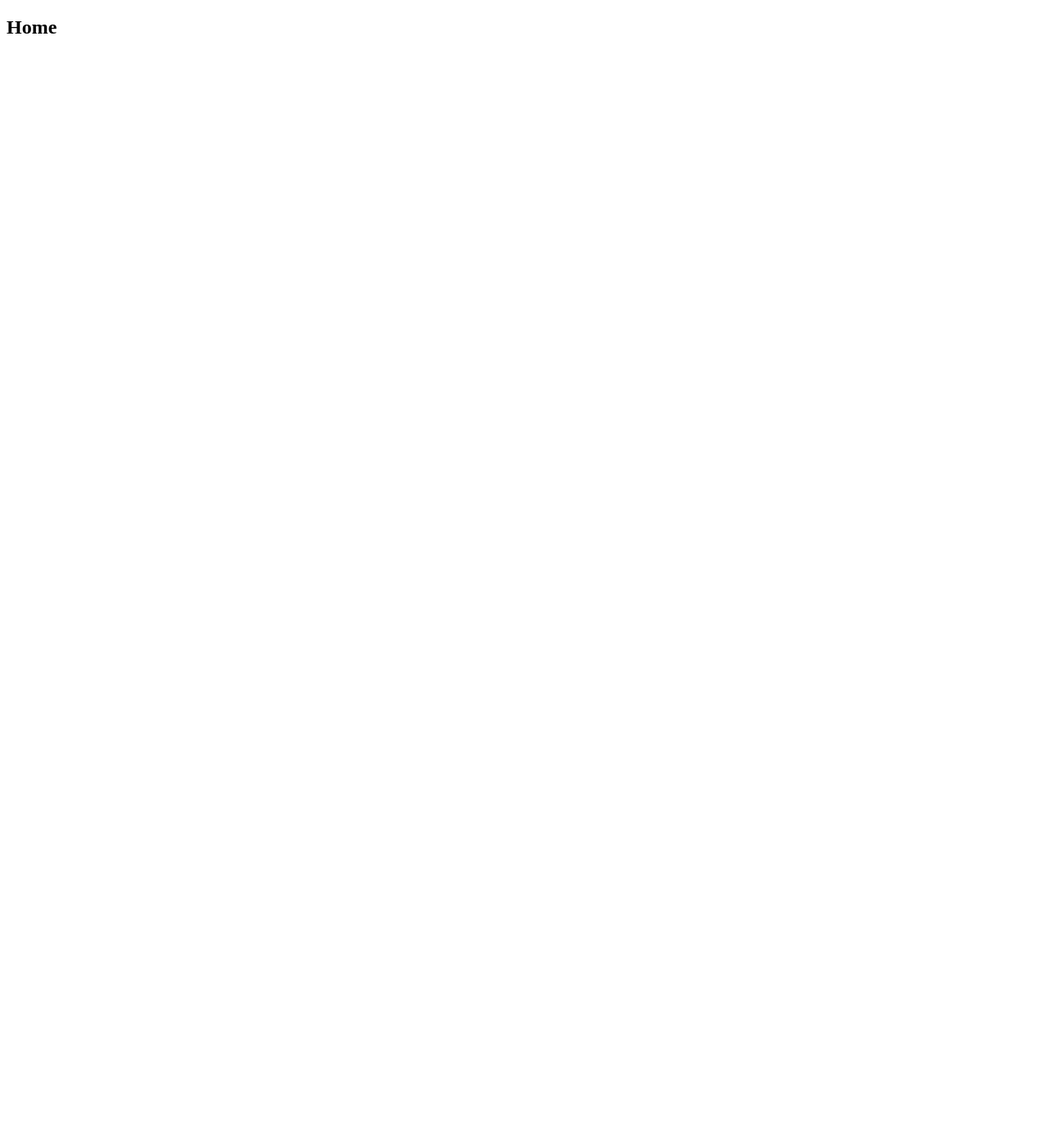
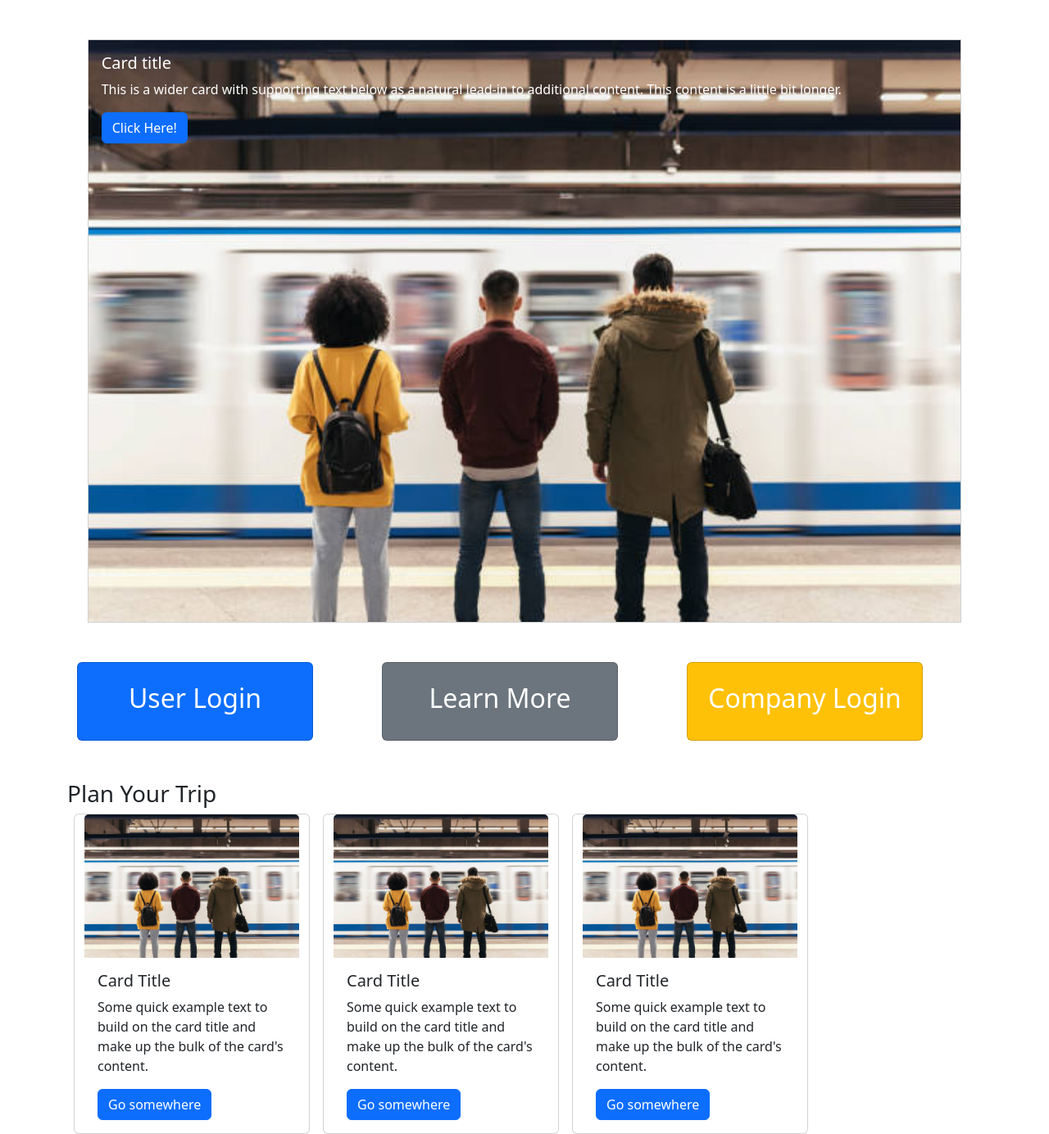
Before and after one commit to Intesar-Alam/Destination-Loading, a React (Create React App) app in the folder react-client-type/: page / in a window 1280 px wide. Shown: the whole page at 82% size. Before the commit the page ends 800 px from the top, so only its background shows below. Built offline with nearby package versions, Linux system fonts and the light colour scheme.

Commit message:
#64 add jsx to home page

```diff
--- a/react-client-type/public/index.html
+++ b/react-client-type/public/index.html
@@ -3,6 +3,7 @@
   <head>
     <meta charset="utf-8" />
     <meta name="viewport" content="width=device-width, initial-scale=1" />
+    <link href="https://cdn.jsdelivr.net/npm/bootstrap@5.2.0-beta1/dist/css/bootstrap.min.css" rel="stylesheet" integrity="sha384-0evHe/X+R7YkIZDRvuzKMRqM+OrBnVFBL6DOitfPri4tjfHxaWutUpFmBp4vmVor" crossorigin="anonymous">
     <title>Destination Loading App</title>
   </head>
   <body>
--- a/react-client-type/src/App.tsx
+++ b/react-client-type/src/App.tsx
@@ -11,6 +11,7 @@ import Menu from './components/Menu';
 import NotFound from './components/NotFound';
 import UserReservationList from './components/UserReservationList';
 import SingleUserReservation from './components/SingleUserReservation';
+import Footer from './components/Footer';
 
 function App() {
   return (
@@ -24,6 +25,7 @@ function App() {
           <Route path="/login" element={<Login />} />
           <Route path="/navbar" element={<Navbar />} />
           <Route path="/menu" element={<Menu />} />
+          <Route path="/footer" element={<Footer />} />
           <Route path="/notfound" element={<NotFound />} />
           <Route path="/userreservationlist" element={<UserReservationList />} />
           <Route path="/singleuserreservation" element={<SingleUserReservation />} />
--- /dev/null
+++ b/react-client-type/src/components/Footer.tsx
@@ -0,0 +1,7 @@
+function Footer() {
+  return(
+    <h2>Footer</h2>
+  );
+}
+
+export default Footer;
--- a/react-client-type/src/components/Home.tsx
+++ b/react-client-type/src/components/Home.tsx
@@ -1,6 +1,94 @@
+import { Link } from 'react-router-dom';
+
+import Row from 'react-bootstrap/Row';
+import Card from 'react-bootstrap/Card';
+import Button from 'react-bootstrap/Button';
+import Container from 'react-bootstrap/Container';
+
+import JumboImage from '../images/travelers.jpg';
+
 function Home() {
-  return(
-    <h2>Home</h2>
+  return (
+    <>
+      <Card className="text-white rounded-0 col-md-10 mx-auto my-5">
+        <Card.Img src={JumboImage} alt="Card image" className="rounded-0" />
+        <Card.ImgOverlay>
+          <Card.Title>Card title</Card.Title>
+          <Card.Text>
+            This is a wider card with supporting text below as a natural lead-in to
+            additional content. This content is a little bit longer.
+          </Card.Text>
+          <Button className="float-right">Click Here!</Button>
+        </Card.ImgOverlay>
+      </Card>
+
+      <Container>
+        <Row md={3} className="mx-auto mb-5">
+          <Link style={{ textDecoration: 'none' }} to="/userreservationlist">
+            <Card bg="primary" style={{ width: '18rem', height: '6rem' }}>
+              <Card.Body>
+                <Card.Title as="h2" className="text-white text-center my-2">User Login</Card.Title>
+              </Card.Body>
+            </Card>
+          </Link>
+          <Link style={{ textDecoration: 'none' }} to="/learnmore">
+            <Card bg="secondary" style={{ width: '18rem', height: '6rem' }}>
+              <Card.Body>
+                <Card.Title as="h2" className="text-white text-center my-2">Learn More</Card.Title>
+              </Card.Body>
+            </Card>
+          </Link>
+          <Link style={{ textDecoration: 'none' }} to="/contact">
+            <Card bg="warning" style={{ width: '18rem', height: '6rem' }}>
+              <Card.Body>
+                <Card.Title as="h2" className="text-white text-center my-2">Company Login</Card.Title>
+              </Card.Body>
+            </Card>
+          </Link>
+        </Row>
+      </Container>
+
+      <Container>
+        <h3>Plan Your Trip</h3>
+        <Row md={3} className="mx-auto">
+          <Card style={{ width: '18rem' }} className="mx-2">
+            <Card.Img variant="top" src={JumboImage} />
+            <Card.Body>
+              <Card.Title>Card Title</Card.Title>
+              <Card.Text>
+                Some quick example text to build on the card title and make up the bulk of
+                the card's content.
+              </Card.Text>
+              <Button variant="primary">Go somewhere</Button>
+            </Card.Body>
+          </Card>
+          <Card style={{ width: '18rem' }} className="mx-2">
+            <Card.Img variant="top" src={JumboImage} />
+            <Card.Body>
+              <Card.Title>Card Title</Card.Title>
+              <Card.Text>
+                Some quick example text to build on the card title and make up the bulk of
+                the card's content.
+              </Card.Text>
+              <Button variant="primary">Go somewhere</Button>
+            </Card.Body>
+          </Card>
+          <Card style={{ width: '18rem' }} className="mx-2">
+            <Card.Img variant="top" src={JumboImage} />
+            <Card.Body>
+              <Card.Title>Card Title</Card.Title>
+              <Card.Text>
+                Some quick example text to build on the card title and make up the bulk of
+                the card's content.
+              </Card.Text>
+              <Button variant="primary">Go somewhere</Button>
+            </Card.Body>
+          </Card>
+        </Row>
+      </Container>
+
+
+    </>
   );
 }
 
--- /dev/null
+++ b/react-client-type/src/custom.d.ts
@@ -0,0 +1,4 @@
+declare module "*.jpg"{
+  const value: any;
+  export = value;
+}
```
Also changed, not shown: react-client-type/src/images/travelers.jpg (added).
